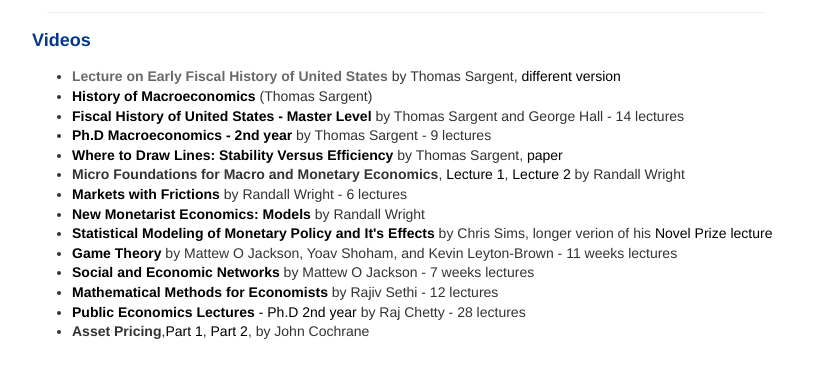
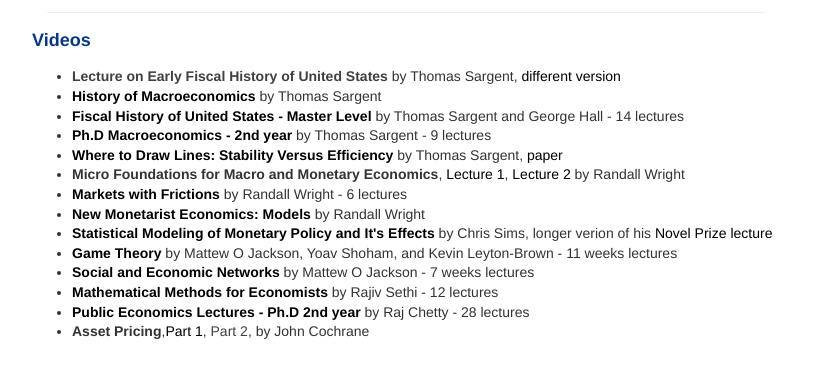
Before and after one commit to leeheon/leeheon.github.io, a plain HTML site: page links.html in a window 1280 px wide. Shown: the part 185-553 px from the top of the page, without its empty margins (228-1044 px from the left). Drawn offline with nearby package versions, Linux system fonts and the light colour scheme.

Commit message:
Update links.html

```diff
--- a/links.html
+++ b/links.html
@@ -190,12 +190,12 @@ Email: heonlee68 [at] gmail.com   <br>
 
 
 <ul>
-<li><a href="https://youtu.be/srCR6xfuSOI?t=16"  style="color:#696969"  target="_blank">
+<li><a href="https://youtu.be/srCR6xfuSOI?t=16"  style="color:#404040"  target="_blank">
 <b>Lecture on Early Fiscal History of United States</b></a> by Thomas Sargent,
 <a href="https://www.youtube.com/playlist?list=PLnJYq-D7k6gzobYZHNONjnIbc9NO13OPv"  style="color:black"  target="_blank">
 different version</a></li>
 <li><a href="https://youtu.be/VcrkqXCOiqk"  style="color:black"  target="_blank">
-<b>History of Macroeconomics</b></a> (Thomas Sargent)</li>
+<b>History of Macroeconomics</b></a> by Thomas Sargent</li>
 <li><a href="https://www.youtube.com/channel/UCA8WXlZURaLVgp_Foo3NUlg/videos?view=0&sort=da&flow=grid"  style="color:black"  target="_blank">
 <b>Fiscal History of United States - Master Level</b></a> by Thomas Sargent and George Hall - 14 lectures</li>
 <li> <a href="https://www.youtube.com/playlist?list=PLLAPgKPWbsiSGvDwJN87YuXEPcf6B0JHd"  style="color:black"  target="_blank">
@@ -216,10 +216,10 @@ Lecture 2</a> by Randall Wright</li>
 <b>Social and Economic Networks</b></a>  by Mattew O Jackson - 7 weeks lectures</li>
 <li><a href="https://www.youtube.com/playlist?list=PL0E5qztLTUQ0tU0QRh14lsYaMvnmu2VvN"  style="color:black"  target="_blank">
 <b>Mathematical Methods for Economists</b></a>  by Rajiv Sethi  - 12 lectures</li>
-<li><a href="https://www.youtube.com/playlist?list=PL2SOU6wwxB0v3c46v2ptuDKIHmXHRAmeU"  style="color:black"  target="_blank"><b>Public Economics Lectures</b> - Ph.D 2nd year</a>
+<li><a href="https://www.youtube.com/playlist?list=PL2SOU6wwxB0v3c46v2ptuDKIHmXHRAmeU"  style="color:black"  target="_blank"><b>Public Economics Lectures - Ph.D 2nd year</b></a>
 by Raj Chetty - 28 lectures </li>
 <li><b>Asset Pricing</b>,<a href="https://www.youtube.com/playlist?list=PLAXSVuGaw0KxTEN_cy-RCuEzzRdnF_xtx" style="color:black"  target="_blank">Part 1</a>,
-<a href="https://www.youtube.com/playlist?list=PLAXSVuGaw0KxVUym8IRkObSbUPEFaSbPt" style="color:black"  target="_blank">Part 2</a>, by John Cochrane </li>
+<a href="https://www.youtube.com/playlist?list=PLAXSVuGaw0KxVUym8IRkObSbUPEFaSbPt" style="color:#404040"  target="_blank">Part 2</a>, by John Cochrane </li>
 </ul>
 
 
```
